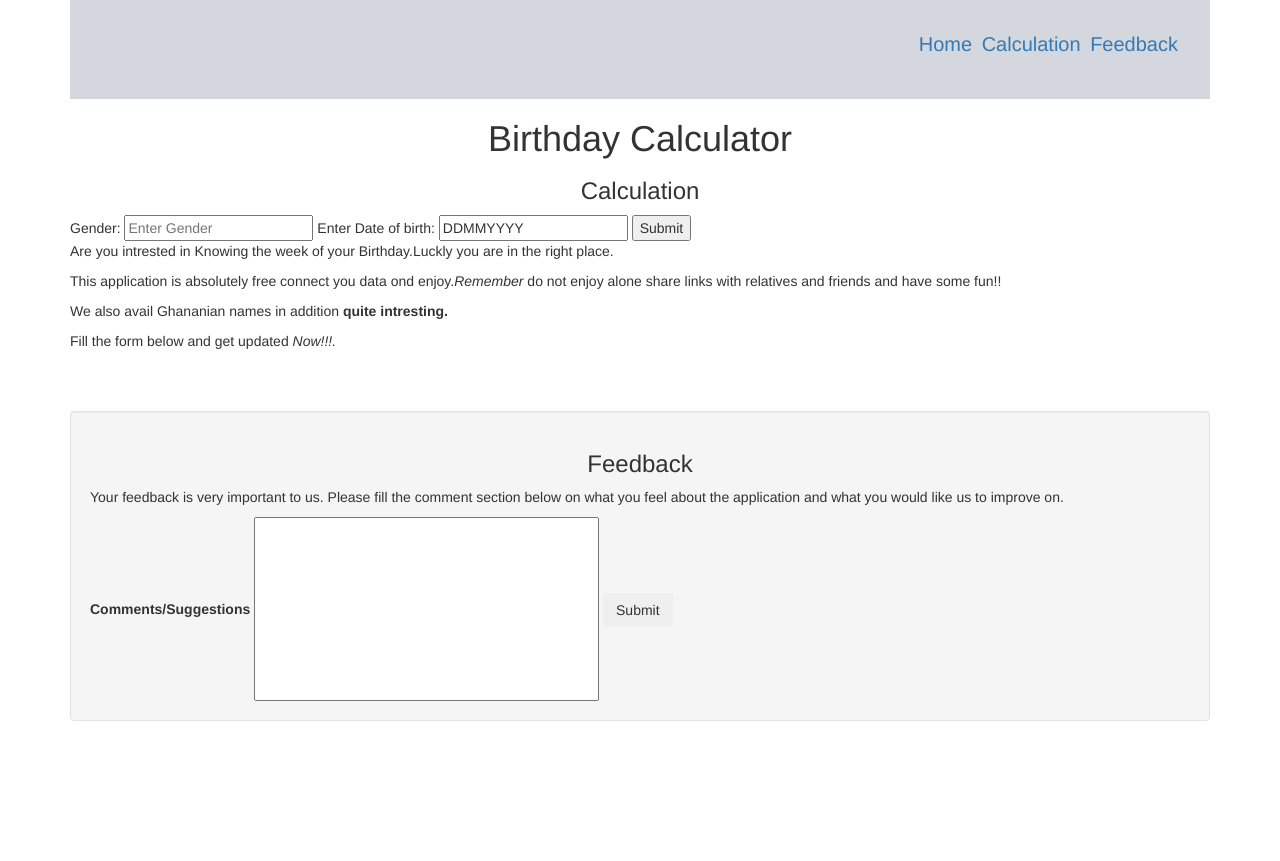
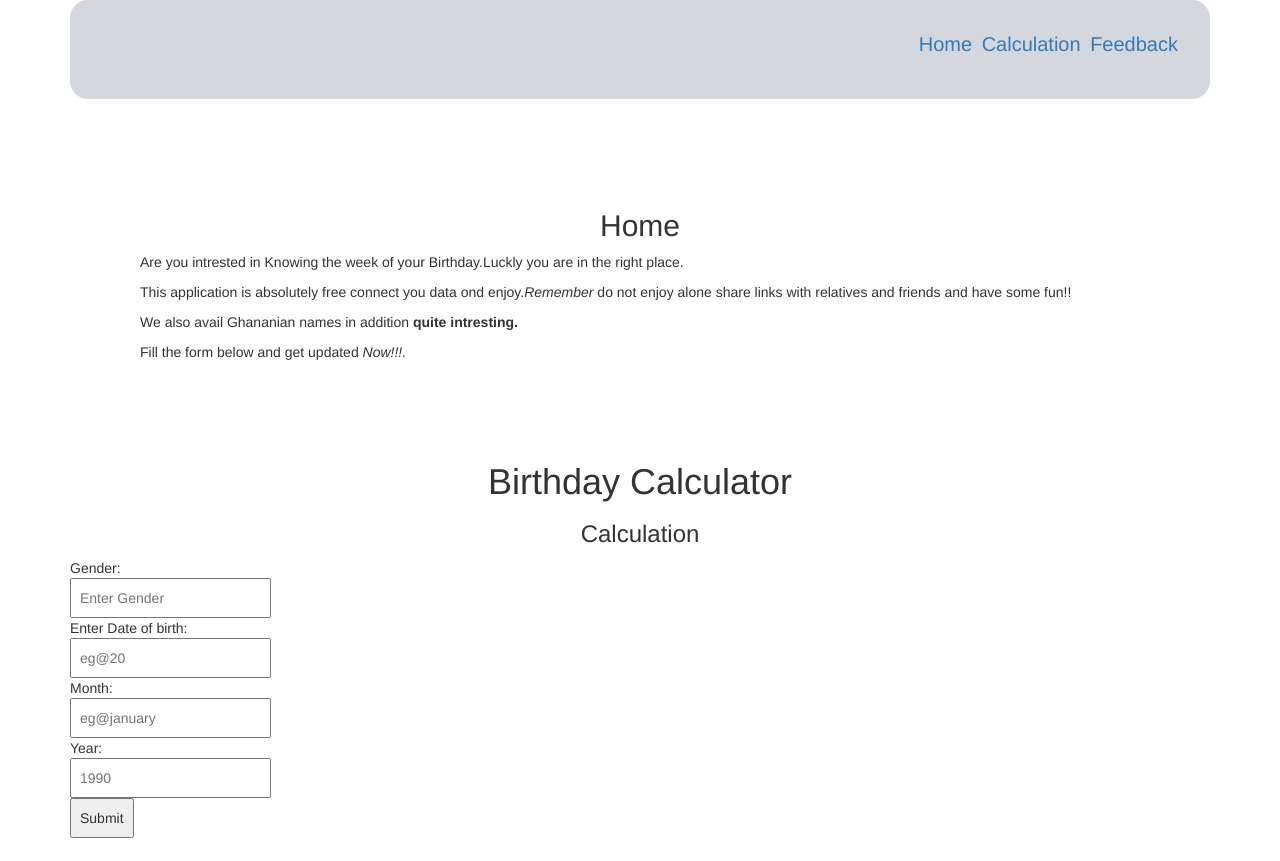
Before and after one commit to Graham12248/week2-Ip, a plain HTML site: page index.html in a window 1280 px wide. Shown: the top 861 px of the page. Before the commit the page ends 800 px from the top, so only its background shows below. Drawn offline with nearby package versions, Linux system fonts and the light colour scheme.

Commit message:
fourth commit

```diff
--- a/css/styles.css
+++ b/css/styles.css
@@ -5,6 +5,7 @@
   font-size: 20px;
   background-color:  #d4d7de;
   background-size: contain;
+  border-radius: 18px;
 }
 h1{
   text-align: center;
@@ -30,3 +31,14 @@ h3{
   padding: 80px;
   margin: 1px solid black;
 }
+#form input{
+  display: flex;
+  padding: 8px;
+}
+h2{
+  text-align: center;
+  color:green:
+}
+#home{
+  padding: 70px;
+}
--- a/index.html
+++ b/index.html
@@ -18,6 +18,15 @@
         </ul>
        </nav>
       </div>
+     <div id="home">
+      <h2>Home</h2>
+        <p>Are you intrested in Knowing the week of your Birthday.Luckly you are in the right place.</p>
+        <p>This application is absolutely free connect you data ond enjoy.<em>Remember</em> do not enjoy alone share links with relatives and friends and have some fun!!</p>
+        <p>We also avail Ghananian names in addition <strong>quite intresting.</strong></p>
+        <p>Fill the form below and get updated <span>Now!!!.</span></p>
+
+      </div>
+   <div id="form">
      <h1>Birthday Calculator</h1>
       <script>
         <link href="js/srcipt.js">
@@ -26,15 +35,14 @@
       Gender:
        <input type="text" id="gender" placeholder="Enter Gender">
       Enter Date of birth:
-       <input type="text" name="bday" value="DDMMYYYY">
-       <input type="submit" onclick="change()/>" <br/>
-   <div id="home">
-     <p>Are you intrested in Knowing the week of your Birthday.Luckly you are in the right place.</p>
-     <p>This application is absolutely free connect you data ond enjoy.<em>Remember</em> do not enjoy alone share links with relatives and friends and have some fun!!</p>
-     <p>We also avail Ghananian names in addition <strong>quite intresting.</strong></p>
-     <p>Fill the form below and get updated <span>Now!!!.</span></p>
+       <input type="text" name="Date" placeholder="eg@20">
+      Month:
+       <input type="text" name="Month" placeholder="eg@january">
+      Year:
+       <input type="text" name="Year" placeholder="1990">
+       <input type="submit" onclick="change()/>"<link href="js/srcipt.js"> <br/>
+    </div>
 
-   </div>
      <div id="feedback" class="well">
        <h3>Feedback</h3>
         <p>Your feedback is very important to us. Please fill the comment section below on what you feel about the application and what you would like us to improve on. </p>
--- a/js/script.js
+++ b/js/script.js
@@ -2,5 +2,9 @@ var gender=document.getElementById('gender');
   if(gender=="" || gender==null){
     alert("Please enter a valid gender!");
   }
-  var d = new Date();
+  var daysOfTheWeek=["Sunday", "Monday", "Tuesday", "Thursday", "Friday", "Saturday"]
+  var d = Date(((CC/4) -2*CC-1) + ((5*YY/4) ) + ((26*(MM+1)/10)) + DD ) mod 7);
+  d=(31>d>=0)
 var months = ["January", "February", "March", "April", "May", "June", "July", "August", "September", "October", "November", "December"];
+
+var daysOfTheWeek=["Sunday", "Monday", "Tuesday", "Thursday", "Friday", "Saturday"]
```
